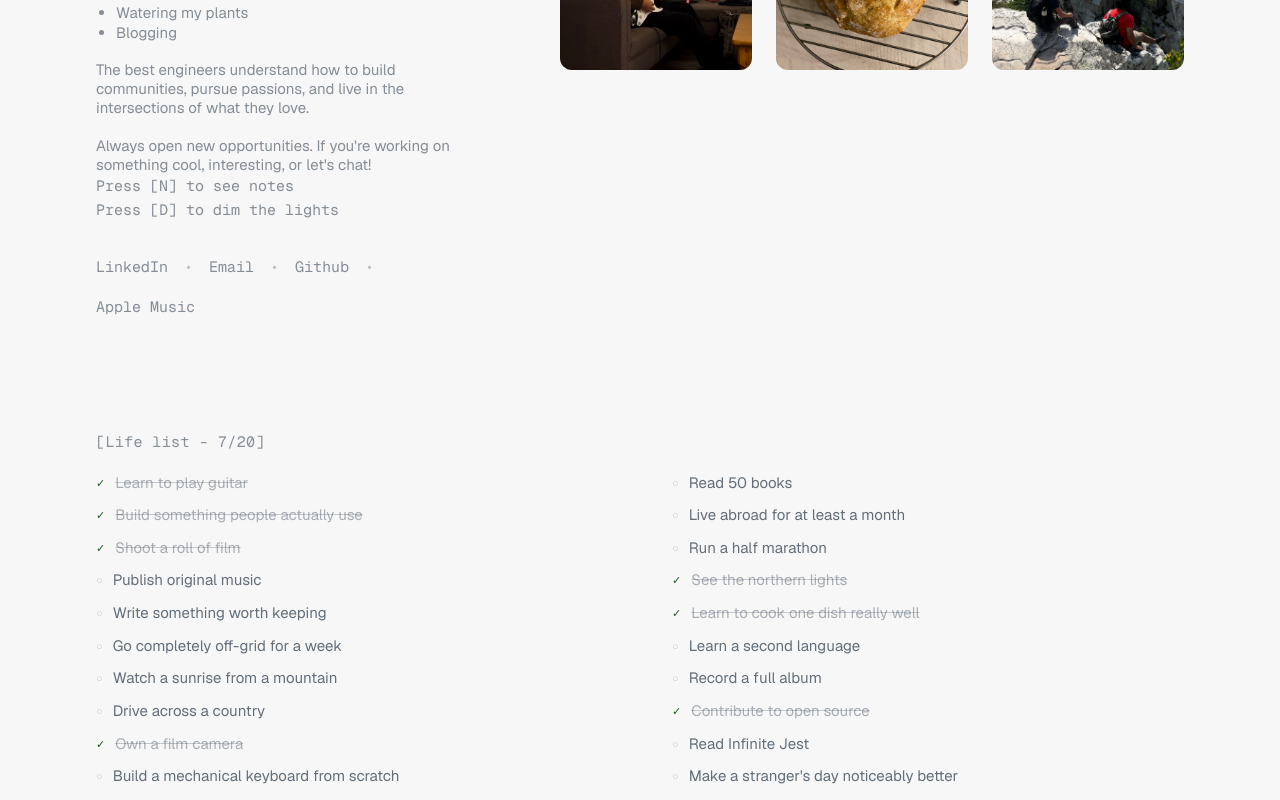
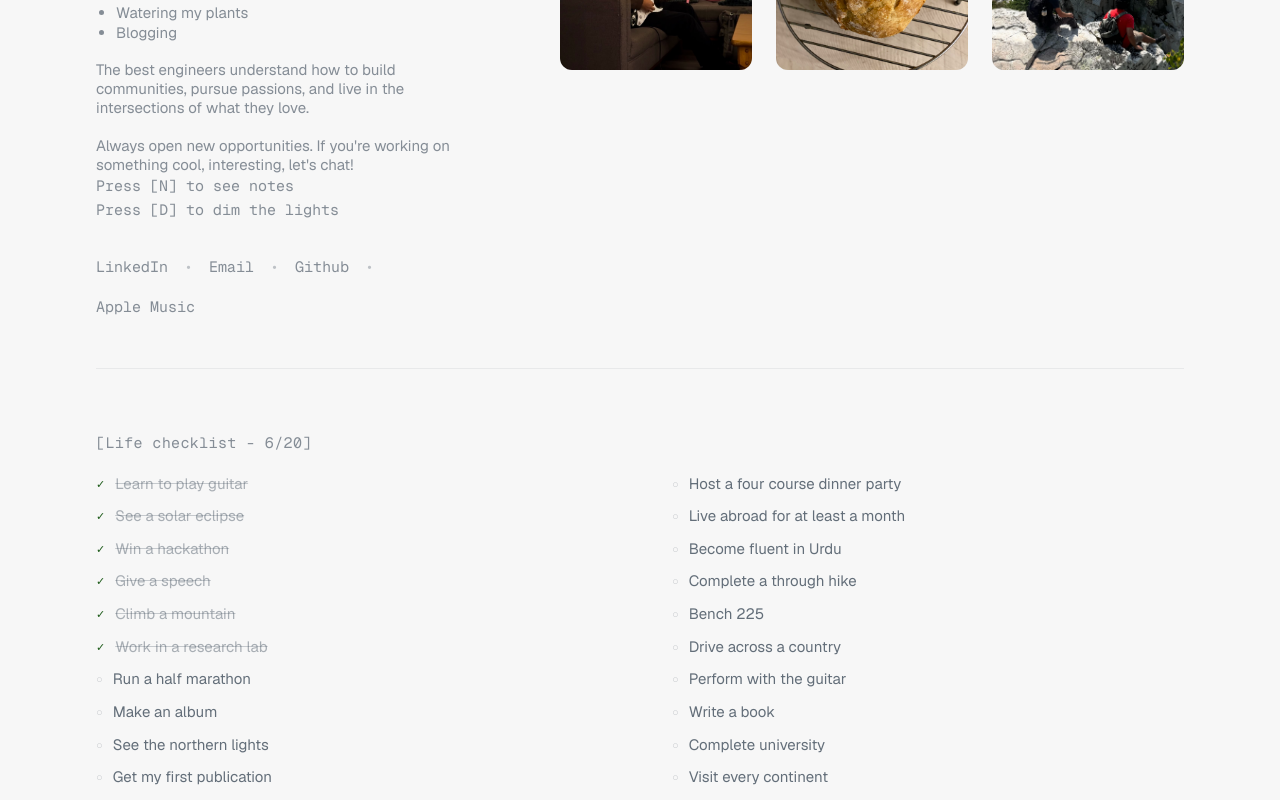
Before and after one commit to ahmed-z5645/ahmedzafar-me, a Next.js app: page /about in a window 1280 px wide. Shown: the part 520-1320 px from the top of the page. Built offline with nearby package versions, Linux system fonts and the light colour scheme.

Commit message:
fixed life checklist

```diff
--- a/app/about/page.tsx
+++ b/app/about/page.tsx
@@ -42,13 +42,15 @@ export default function About() {
                 <li className="note-li font-[family-name:var(--font-geist-sans)] italic text-accent">At the gym</li>
                 <li className="note-li font-[family-name:var(--font-geist-sans)] italic text-accent">Fighting Ticket Master</li>
                 <li className="note-li font-[family-name:var(--font-geist-sans)] italic text-accent">Chasing the best americano</li>
+                <li className="note-li font-[family-name:var(--font-geist-sans)] italic text-accent">Spinning some vinyl</li>
+                <li className="note-li font-[family-name:var(--font-geist-sans)] italic text-accent">Planning my next trip</li>
               </ul>
               <p className="text-body text-foreground/[0.58] mt-4">
                 The best engineers understand how to build communities, pursue passions, and live in the intersections of what they love.
               </p>
 
               <br />
-              <p className="text-body text-foreground/[0.58]">Always open new opportunities. If you're working on something cool, interesting, or let's chat!</p>
+              <p className="text-body text-foreground/[0.58]">Always open new opportunities. If you're working on something cool, interesting, let's chat!</p>
             </div>
 
             <div className="mt-12 mb-0 lg:mb-0 lg:mt-auto">
@@ -63,7 +65,7 @@ export default function About() {
               <h2 className="font-[family-name:var(--font-geist-mono)] text-body text-foreground/[0.58] mb-6 tracking-wide">
                 [Photos]
               </h2>
-              <div className="columns-1 md:columns-3 gap-6 w-full">
+              <div className="columns-2 md:columns-3 gap-6 w-full">
                 {photos.map((photo) => (
                   <ProjectCard key={photo.id} project={photo} square />
                 ))}
@@ -73,16 +75,20 @@ export default function About() {
 
         </div>
 
+        <hr className="border-t border-foreground/[0.08] mx-8 lg:mx-24" />
+
         {/* =========================================
             CHECKLIST — full width, two columns
             ========================================= */}
         <section className="px-8 py-12 lg:px-24 lg:py-16">
           <h2 className="font-[family-name:var(--font-geist-mono)] text-body text-foreground/[0.58] mb-4 tracking-wide">
-            [Life list - {checklist.filter(i => i.checked).length}/{checklist.length}]
+            [Life checklist - {checklist.filter(i => i.checked).length}/{checklist.length}]
           </h2>
-          <ul className="grid grid-cols-1 md:grid-cols-2 gap-x-16">
-            {checklist.map((item) => (
-              <li key={item.id} className="group flex items-start gap-2.5 py-1.5 border-foreground/[0.06]">
+          <div className="grid grid-cols-1 md:grid-cols-2 gap-x-16">
+            {[checklist.slice(0, 10), checklist.slice(10)].map((col, ci) => (
+              <ul key={ci}>
+                {col.map((item) => (
+                  <li key={item.id} className="group flex items-start gap-2.5 py-1.5 transition-transform duration-150 ease-out hover:translate-x-1.5">
                     <span className={`font-[family-name:var(--font-geist-mono)] text-[11px] mt-[3px] shrink-0 ${item.checked ? "text-accent" : "text-foreground/[0.25]"}`}>
                       {item.checked ? "✓" : "○"}
                     </span>
@@ -95,6 +101,8 @@ export default function About() {
                   </li>
                 ))}
               </ul>
+            ))}
+          </div>
         </section>
 
         {/* =========================================
--- a/app/data/checklist.json
+++ b/app/data/checklist.json
@@ -1,22 +1,22 @@
 [
-  { "id": "cl-1",  "text": "Learn to play guitar",                        "checked": true,  "note": "" },
-  { "id": "cl-2",  "text": "Read 50 books",                               "checked": false, "note": "" },
-  { "id": "cl-3",  "text": "Build something people actually use",          "checked": true,  "note": "" },
-  { "id": "cl-4",  "text": "Live abroad for at least a month",             "checked": false, "note": "" },
-  { "id": "cl-5",  "text": "Shoot a roll of film",                        "checked": true,  "note": "" },
-  { "id": "cl-6",  "text": "Run a half marathon",                         "checked": false, "note": "" },
-  { "id": "cl-7",  "text": "Publish original music",                      "checked": false, "note": "" },
-  { "id": "cl-8",  "text": "See the northern lights",                     "checked": true,  "note": "" },
-  { "id": "cl-9",  "text": "Write something worth keeping",               "checked": false, "note": "" },
-  { "id": "cl-10", "text": "Learn to cook one dish really well",          "checked": true,  "note": "" },
-  { "id": "cl-11", "text": "Go completely off-grid for a week",           "checked": false, "note": "" },
-  { "id": "cl-12", "text": "Learn a second language",                     "checked": false, "note": "" },
-  { "id": "cl-13", "text": "Watch a sunrise from a mountain",             "checked": false, "note": "" },
-  { "id": "cl-14", "text": "Record a full album",                        "checked": false, "note": "" },
-  { "id": "cl-15", "text": "Drive across a country",                     "checked": false, "note": "" },
-  { "id": "cl-16", "text": "Contribute to open source",                  "checked": true,  "note": "" },
-  { "id": "cl-17", "text": "Own a film camera",                          "checked": true,  "note": "" },
-  { "id": "cl-18", "text": "Read Infinite Jest",                         "checked": false, "note": "" },
-  { "id": "cl-19", "text": "Build a mechanical keyboard from scratch",    "checked": false, "note": "" },
-  { "id": "cl-20", "text": "Make a stranger's day noticeably better",    "checked": false, "note": "" }
+  { "id": "1",  "text": "Learn to play guitar",                        "checked": true,  "note": "" },
+  { "id": "2",  "text": "See a solar eclipse",                               "checked": true, "note": "" },
+  { "id": "3",  "text": "Win a hackathon",                               "checked": true, "note": "" },
+  { "id": "4",  "text": "Give a speech",          "checked": true,  "note": "" },
+  { "id": "5",  "text": "Climb a mountain",             "checked": true, "note": "" },
+  { "id": "6",  "text": "Work in a research lab",                        "checked": true,  "note": "" },
+  { "id": "7",  "text": "Run a half marathon",                         "checked": false, "note": "" },
+  { "id": "8",  "text": "Make an album",                      "checked": false, "note": "" },
+  { "id": "9",  "text": "See the northern lights",                     "checked": false,  "note": "" },
+  { "id": "10",  "text": "Get my first publication",               "checked": false, "note": "" },
+  { "id": "11", "text": "Host a four course dinner party",          "checked": false,  "note": "" },
+  { "id": "12", "text": "Live abroad for at least a month",           "checked": false, "note": "" },
+  { "id": "13", "text": "Become fluent in Urdu",                     "checked": false, "note": "" },
+  { "id": "14", "text": "Complete a through hike",             "checked": false, "note": "" },
+  { "id": "15", "text": "Bench 225",                        "checked": false, "note": "" },
+  { "id": "16", "text": "Drive across a country",                     "checked": false, "note": "" },
+  { "id": "17", "text": "Perform with the guitar",                  "checked": false,  "note": "" },
+  { "id": "18", "text": "Write a book",                         "checked": false, "note": "" },
+  { "id": "19", "text": "Complete university",    "checked": false, "note": "" },
+  { "id": "20", "text": "Visit every continent",    "checked": false, "note": "" }
 ]
```
Lines whose indentation alone changed are shown as unchanged.
